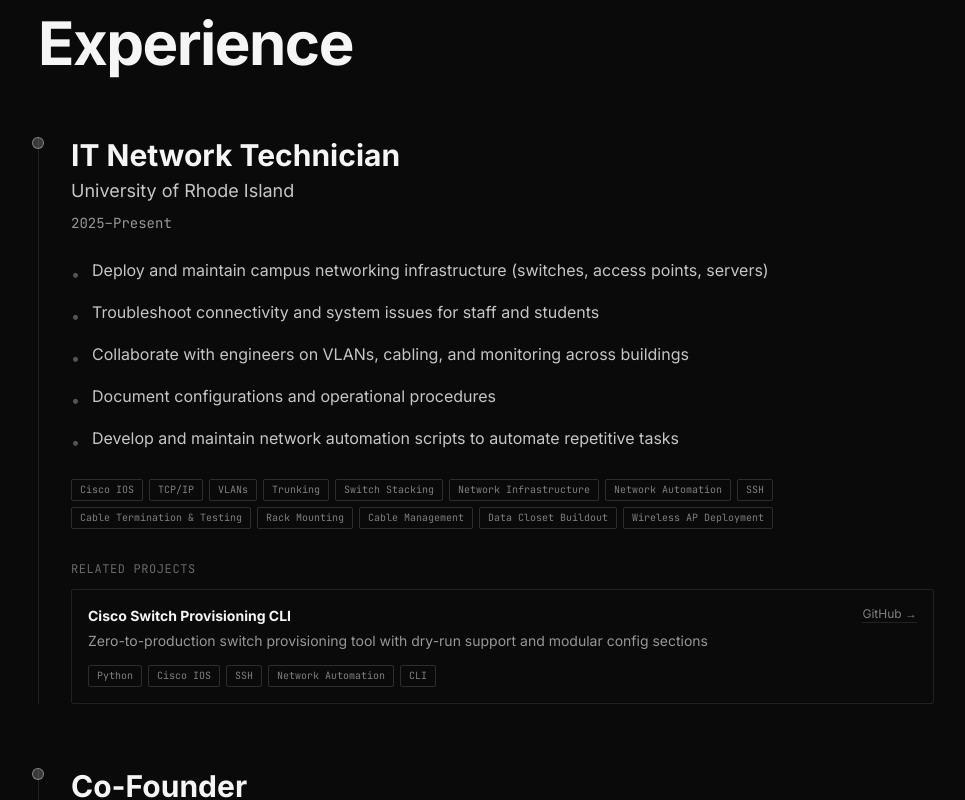
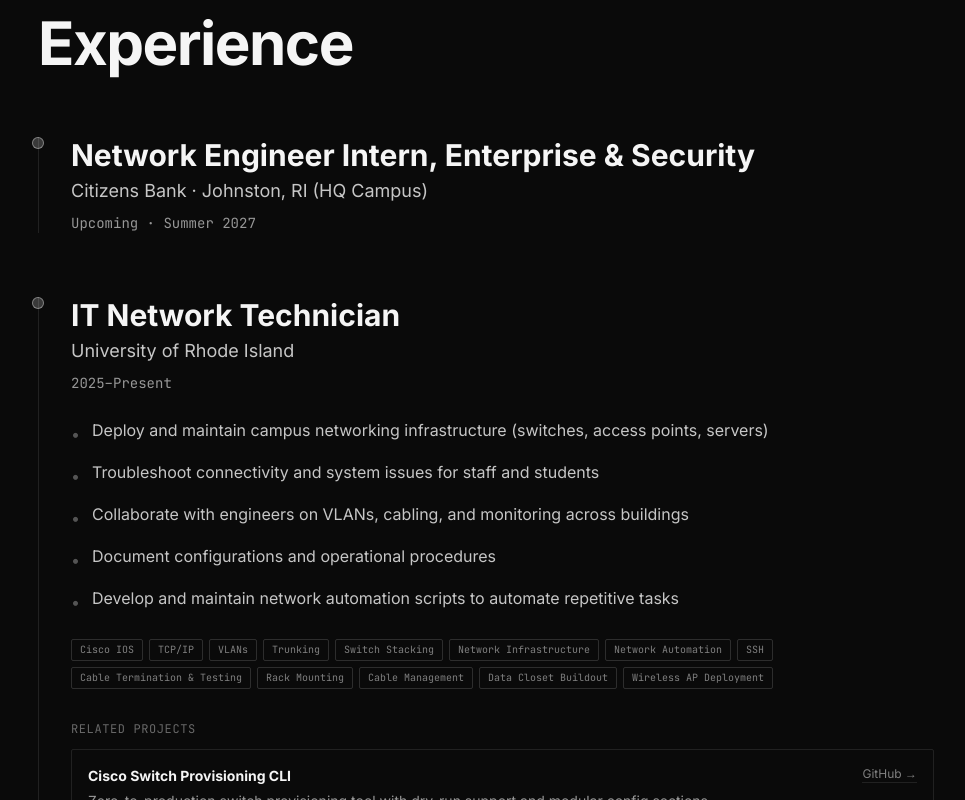
Before and after one commit to nicolasjkennedy/personal-domain, a Next.js app: page / in a window 1280 px wide. Shown: the part 1060-1860 px from the top of the page, without its empty margins (154-1119 px from the left). Built offline with nearby package versions, Linux system fonts and the light colour scheme.

Commit message:
Added Internship
Added new internship for citizens into my "experience" section

```diff
--- a/components/sections/Experience.tsx
+++ b/components/sections/Experience.tsx
@@ -45,6 +45,7 @@ export default function Experience() {
                       <p className="text-sm opacity-60 font-mono mb-4">{exp.dates}</p>
                     </div>
 
+                    {exp.bullets.length > 0 && (
                     <ul className="space-y-3 pt-2">
                       {exp.bullets.map((bullet, bIndex) => (
                         <li
@@ -56,6 +57,7 @@ export default function Experience() {
                         </li>
                       ))}
                     </ul>
+                    )}
 
                     {exp.tech && exp.tech.length > 0 && (
                       <div className="flex flex-wrap gap-1.5 pt-2">
--- a/src/content/site.ts
+++ b/src/content/site.ts
@@ -95,6 +95,12 @@ export const siteContent: SiteContent = {
     }
   ],
   experience: [
+    {
+      company: "Citizens Bank · Johnston, RI (HQ Campus)",
+      role: "Network Engineer Intern, Enterprise & Security",
+      dates: "Upcoming · Summer 2027",
+      bullets: []
+    },
     {
       company: "University of Rhode Island",
       role: "IT Network Technician",
```
